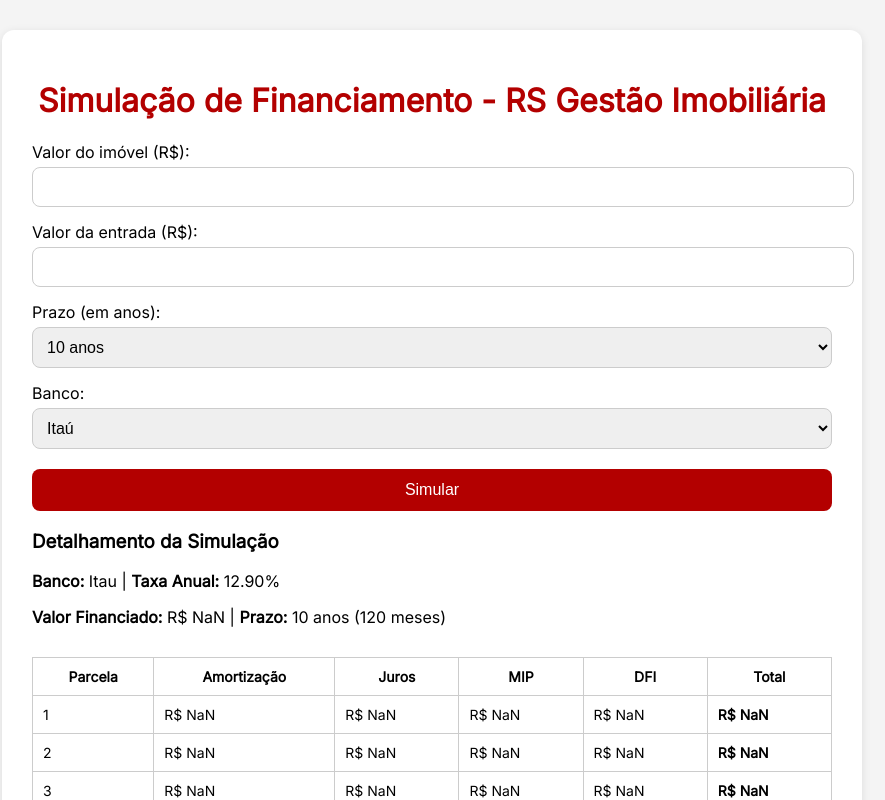
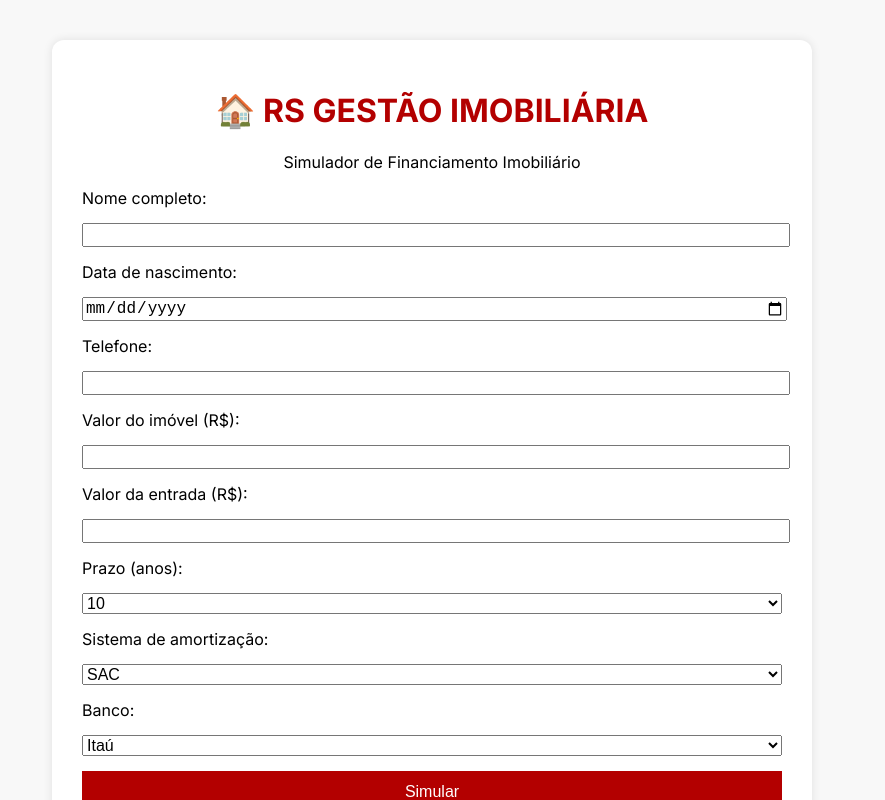
Before and after one commit to RodrigoPortuga55/simulador-financiamento, a plain HTML site: page index.html in a window 1280 px wide. Both pictures are taken after a click on the button "Simular". Shown: the top 800 px of the page, without its empty margins (208-1093 px from the left). Drawn offline with Linux system fonts and the light colour scheme.

Commit message:
Update index.html

```diff
--- a/index.html
+++ b/index.html
@@ -3,88 +3,94 @@
 <head>
   <meta charset="UTF-8">
   <meta name="viewport" content="width=device-width, initial-scale=1.0">
-  <title>Simulador Completo - RS Gestão Imobiliária</title>
-  <link href="https://fonts.googleapis.com/css2?family=Inter&display=swap" rel="stylesheet">
+  <title>Simulador RS Imobiliária</title>
+  <link href="https://fonts.googleapis.com/css2?family=Inter:wght@400;700&display=swap" rel="stylesheet">
   <style>
     body {
       font-family: 'Inter', sans-serif;
-      background-color: #f4f4f4;
+      background: #f8f8f8;
       margin: 0;
       padding: 0;
     }
     .container {
-      max-width: 800px;
-      margin: auto;
+      max-width: 700px;
+      margin: 40px auto;
       background: #fff;
       padding: 30px;
-      margin-top: 30px;
-      box-shadow: 0 2px 8px rgba(0,0,0,0.1);
       border-radius: 12px;
+      box-shadow: 0 0 10px rgba(0,0,0,0.1);
     }
     h1 {
+      color: #b30000;
       text-align: center;
-      color: #b30000;
     }
-    label {
+    label, select, input {
       display: block;
-      margin: 15px 0 5px;
-    }
-    input, select {
       width: 100%;
-      padding: 10px;
-      border-radius: 8px;
-      border: 1px solid #ccc;
+      margin-bottom: 15px;
       font-size: 16px;
     }
     button {
-      margin-top: 20px;
-      background-color: #b30000;
-      color: white;
+      background: #b30000;
+      color: #fff;
+      border: none;
       padding: 12px;
       font-size: 16px;
-      border: none;
+      cursor: pointer;
       width: 100%;
-      border-radius: 8px;
-      cursor: pointer;
+      margin-bottom: 10px;
     }
-    table {
-      width: 100%;
-      margin-top: 30px;
-      border-collapse: collapse;
+    button:hover {
+      background: #900;
     }
-    table th, table td {
-      padding: 10px;
-      border: 1px solid #ccc;
+    #resultado {
+      margin-top: 20px;
+      white-space: pre-wrap;
       font-size: 14px;
     }
-    .footer {
-      margin-top: 30px;
-      text-align: center;
-      font-size: 13px;
-      color: #777;
+    .btn-group {
+      display: flex;
+      gap: 10px;
+      flex-wrap: wrap;
     }
   </style>
 </head>
 <body>
   <div class="container">
-  <h1>Simulação de Financiamento - RS Gestão Imobiliária</h1>
+    <h1>🏠 RS GESTÃO IMOBILIÁRIA</h1>
+    <p style="text-align:center">Simulador de Financiamento Imobiliário</p>
 
-  <label for="valorImovel">Valor do imóvel (R$):</label>
+    <label>Nome completo:</label>
+    <input type="text" id="nome" required>
+
+    <label>Data de nascimento:</label>
+    <input type="date" id="nascimento" required>
+
+    <label>Telefone:</label>
+    <input type="tel" id="telefone" required>
+
+    <label>Valor do imóvel (R$):</label>
     <input type="number" id="valorImovel" required>
 
-  <label for="entrada">Valor da entrada (R$):</label>
+    <label>Valor da entrada (R$):</label>
     <input type="number" id="entrada" required>
 
-  <label for="prazo">Prazo (em anos):</label>
+    <label>Prazo (anos):</label>
     <select id="prazo">
-    <option value="10">10 anos</option>
-    <option value="15">15 anos</option>
-    <option value="20">20 anos</option>
-    <option value="25">25 anos</option>
-    <option value="30">30 anos</option>
+      <option>10</option>
+      <option>15</option>
+      <option>20</option>
+      <option>25</option>
+      <option>30</option>
     </select>
 
-  <label for="banco">Banco:</label>
+    <label>Sistema de amortização:</label>
+    <select id="sistema">
+      <option value="SAC">SAC</option>
+      <option value="PRICE">PRICE</option>
+    </select>
+
+    <label>Banco:</label>
     <select id="banco">
       <option value="Itau">Itaú</option>
       <option value="Bradesco">Bradesco</option>
@@ -92,65 +98,87 @@
     </select>
 
     <button onclick="simular()">Simular</button>
+    <div class="btn-group">
+      <button onclick="imprimir()">🖨️ Imprimir</button>
+      <button onclick="baixarPDF()">📄 Baixar PDF</button>
+      <button onclick="compartilharWhatsApp()">📲 Enviar via WhatsApp</button>
+    </div>
 
     <div id="resultado"></div>
-
-  <div class="footer">
-    Desenvolvido para uso exclusivo da RS Gestão Imobiliária.
-  </div>
   </div>
 
 <script>
-function formatarMoeda(valor) {
-  return valor.toLocaleString('pt-BR', { style: 'currency', currency: 'BRL' });
-}
-
 function simular() {
+  const nome = document.getElementById('nome').value;
+  const nascimento = document.getElementById('nascimento').value;
+  const telefone = document.getElementById('telefone').value;
   const valorImovel = parseFloat(document.getElementById('valorImovel').value);
   const entrada = parseFloat(document.getElementById('entrada').value);
-  const prazo = parseInt(document.getElementById('prazo').value);
+  const prazoAnos = parseInt(document.getElementById('prazo').value);
+  const sistema = document.getElementById('sistema').value;
   const banco = document.getElementById('banco').value;
 
   const financiamento = valorImovel - entrada;
-  const meses = prazo * 12;
+  const prazoMeses = prazoAnos * 12;
+  let taxaAnual = 12.9;
+  let rendaMinima = 0;
 
-  let taxaAnual;
   switch (banco) {
-    case 'Itau': taxaAnual = 12.9; break;
-    case 'Bradesco': taxaAnual = 11.9; break;
-    case 'Santander': taxaAnual = 13.9; break;
-    default: taxaAnual = 12.9;
+    case 'Bradesco': taxaAnual = 11.9; rendaMinima = financiamento / 240; break;
+    case 'Santander': taxaAnual = 13.9; rendaMinima = financiamento / 220; break;
+    default: taxaAnual = 12.9; rendaMinima = financiamento / 200;
   }
 
+  const idade = new Date().getFullYear() - new Date(nascimento).getFullYear();
   const taxaMensal = Math.pow(1 + taxaAnual / 100, 1 / 12) - 1;
-  const amortizacao = financiamento / meses;
+  const mip = financiamento * (0.0003 + (idade > 45 ? 0.0004 : 0.0002));
+  const dfi = financiamento * 0.0004;
 
-  let resultadoHTML = `<h3>Detalhamento da Simulação</h3>`;
-  resultadoHTML += `<p><strong>Banco:</strong> ${banco} | <strong>Taxa Anual:</strong> ${taxaAnual.toFixed(2)}%</p>`;
-  resultadoHTML += `<p><strong>Valor Financiado:</strong> ${formatarMoeda(financiamento)} | <strong>Prazo:</strong> ${prazo} anos (${meses} meses)</p>`;
+  const amortizacao = financiamento / prazoMeses;
+  const primeiraParcela = sistema === 'SAC'
+    ? amortizacao + financiamento * taxaMensal + mip + dfi
+    : (financiamento * taxaMensal) / (1 - Math.pow(1 + taxaMensal, -prazoMeses)) + mip + dfi;
 
-  resultadoHTML += `<table><tr><th>Parcela</th><th>Amortização</th><th>Juros</th><th>MIP</th><th>DFI</th><th>Total</th></tr>`;
+  let resultado = `Olá ${nome},
 
-  for (let i = 1; i <= meses; i++) {
-    const saldoDevedor = financiamento - amortizacao * (i - 1);
-    const juros = saldoDevedor * taxaMensal;
-    const mip = saldoDevedor * 0.0004; // Ex: 0,04%
-    const dfi = financiamento * 0.00013; // Ex: 0,013% sobre valor do imóvel
-    const total = amortizacao + juros + mip + dfi;
+Simulação concluída:
 
-    resultadoHTML += `<tr>
-      <td>${i}</td>
-      <td>${formatarMoeda(amortizacao)}</td>
-      <td>${formatarMoeda(juros)}</td>
-      <td>${formatarMoeda(mip)}</td>
-      <td>${formatarMoeda(dfi)}</td>
-      <td><strong>${formatarMoeda(total)}</strong></td>
-    </tr>`;
+Valor do imóvel: R$ ${valorImovel.toLocaleString('pt-BR')}
+Entrada: R$ ${entrada.toLocaleString('pt-BR')}
+Valor financiado: R$ ${financiamento.toLocaleString('pt-BR')}
+Banco: ${banco} (Taxa: ${taxaAnual}% a.a.)
+Prazo: ${prazoAnos} anos (${prazoMeses} meses)
+Sistema: ${sistema}
+
+Seguros obrigatórios:
+MIP: R$ ${mip.toFixed(2)} / mês
+DFI: R$ ${dfi.toFixed(2)} / mês
+
+🔐 Renda mínima estimada: R$ ${rendaMinima.toFixed(2)}
+💸 Primeira parcela estimada: R$ ${primeiraParcela.toFixed(2)}
+`;
+
+  document.getElementById('resultado').innerText = resultado;
 }
-  resultadoHTML += `</table>`;
-  document.getElementById('resultado').innerHTML = resultadoHTML;
+
+function imprimir() {
+  window.print();
+}
+
+function baixarPDF() {
+  const texto = document.getElementById('resultado').innerText;
+  const blob = new Blob([texto], {type: 'application/pdf'});
+  const link = document.createElement('a');
+  link.href = URL.createObjectURL(blob);
+  link.download = 'simulacao_rs.pdf';
+  link.click();
+}
+
+function compartilharWhatsApp() {
+  const texto = encodeURIComponent(document.getElementById('resultado').innerText);
+  const url = `https://api.whatsapp.com/send?text=${texto}`;
+  window.open(url, '_blank');
 }
 </script>
-
 </body>
 </html>
```
Lines whose indentation alone changed are shown as unchanged.
